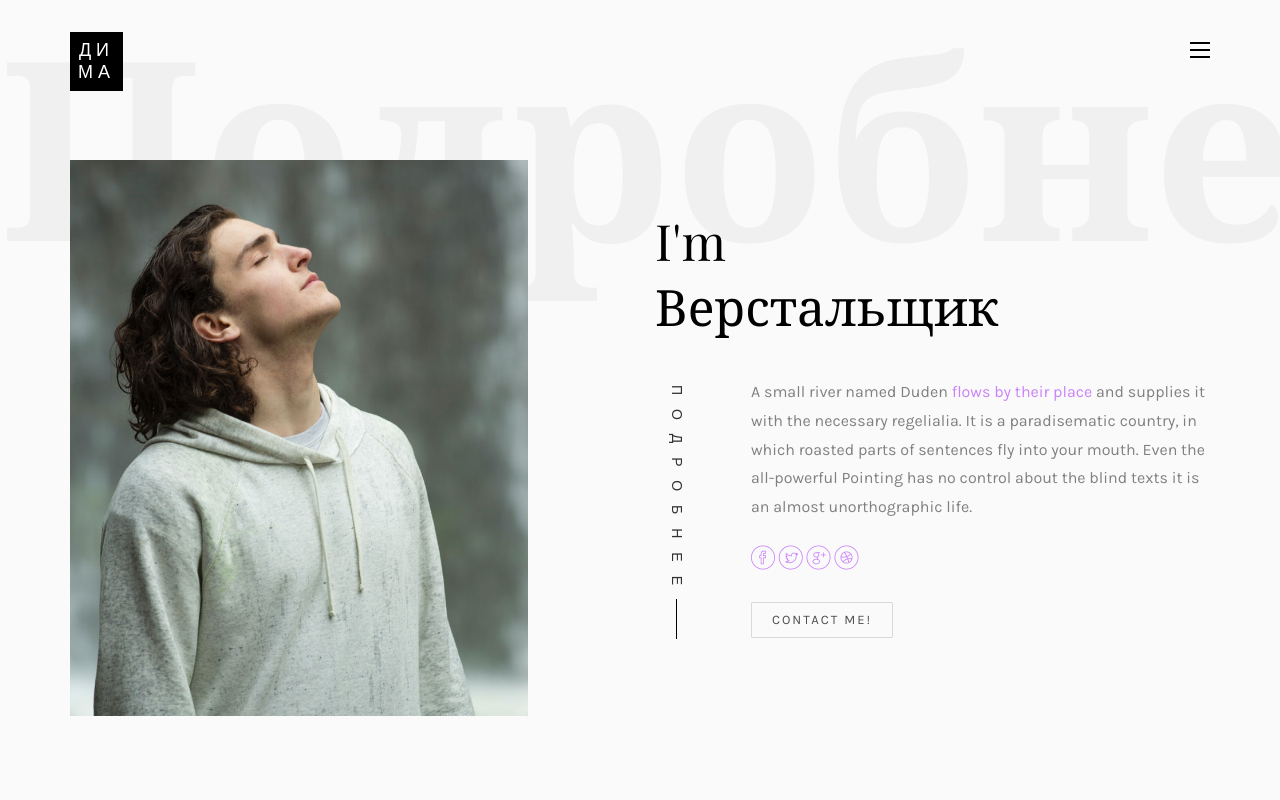
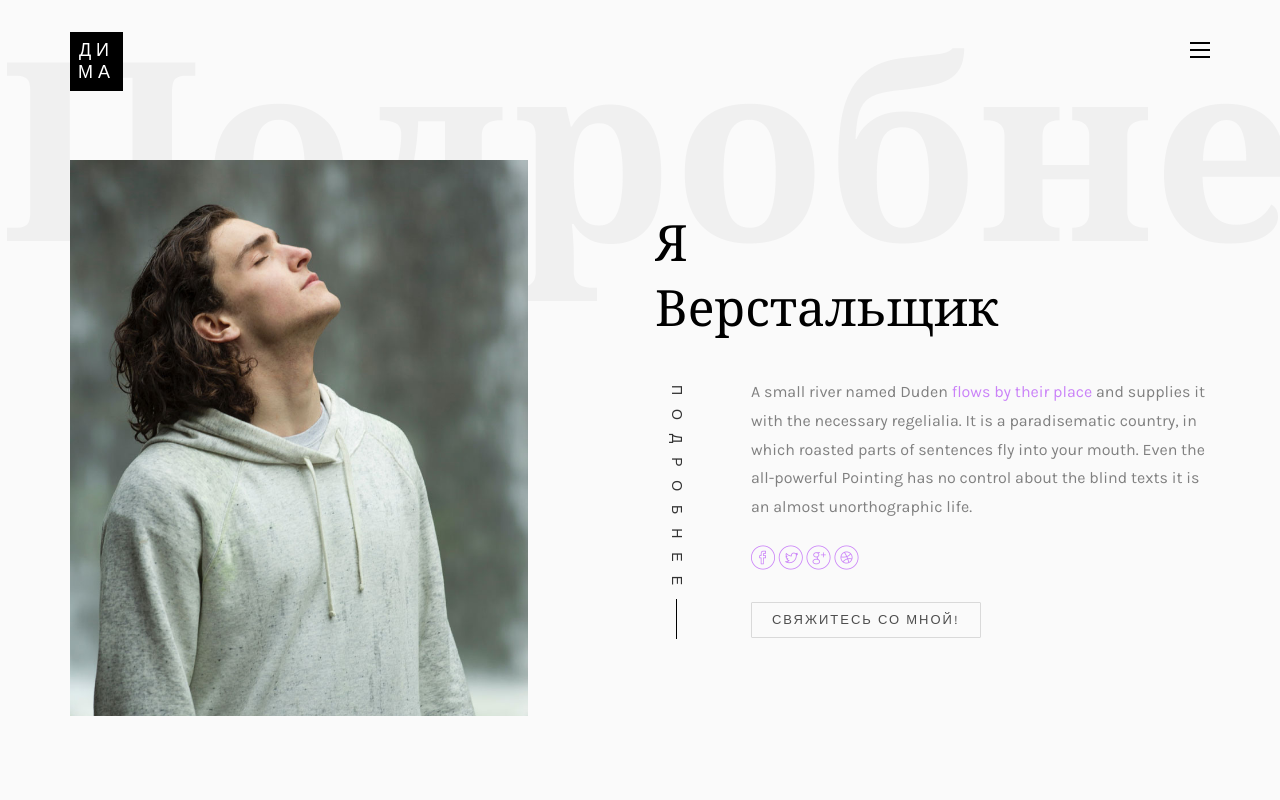
Before and after one commit to Proskuryak/resume, a plain HTML site: page index.html in a window 1280 px wide. Shown: the top 800 px of the page. Drawn offline with nearby package versions, Linux system fonts and the light colour scheme; files whose address does not match are found by name; a web font is replaced by a local one.

Commit message:
Update index.html

```diff
--- a/index.html
+++ b/index.html
@@ -132,7 +132,7 @@
 									<h2><span>Дима</span><span>Проскуряков</span></h2>
 								</div>
 								<div class="item">
-									<h2><span>I'm</span><span>Верстальщик</span></h2>
+									<h2><span>Я</span><span>Верстальщик</span></h2>
 								</div>
 							</div>
 							<div class="desc">
@@ -146,7 +146,7 @@
 									<a href="#"><i class="icon-googleplus"></i></a>
 									<a href="#"><i class="icon-dribbble2"></i></a>
 								</p>
-								<p><a href="#" class="btn btn-primary btn-outline">Contact Me!</a></p>
+								<p><a href="#" class="btn btn-primary btn-outline">Свяжитесь со мной!</a></p>
 							</div>
 						</div>
 					</div>
```
